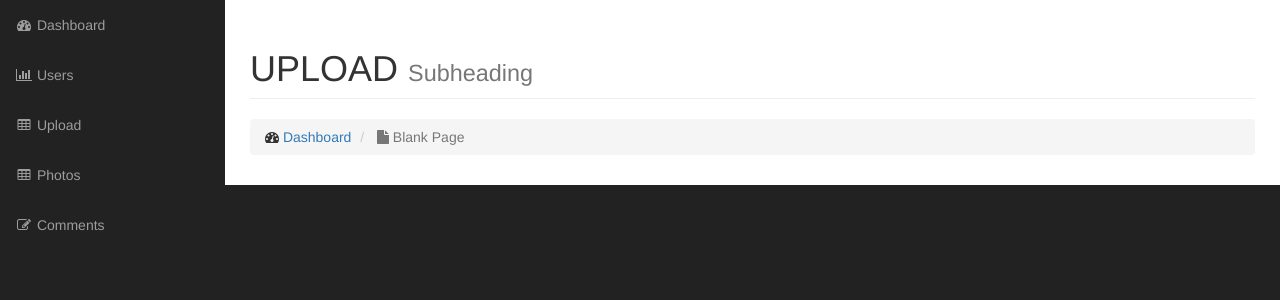
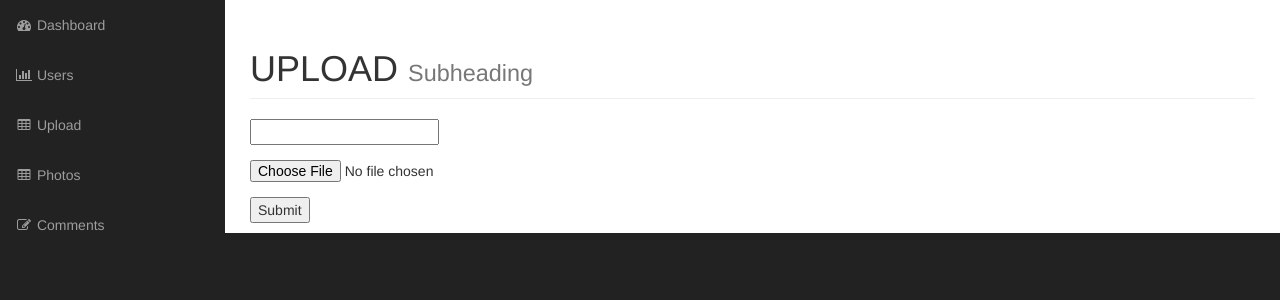
Before and after one commit to william251082/PhotoGallery, a PHP site: page /admin/upload.php in a window 1280 px wide. Shown: the part 51-351 px from the top of the page. Run offline with PHP 8.4, Linux system fonts and the light colour scheme; the visitor is signed in with stand-in values (Sample User, id 1); grey boxes labelled with a size stand in for pictures from a placeholder-image service; some libraries are stand-ins or nearby versions.

Commit message:
html form in upload

```diff
--- a/admin/upload.php
+++ b/admin/upload.php
@@ -1,4 +1,11 @@
 <?php include("includes/header.php"); ?>
+
+<?php
+if (!$session->is_signed_in()){
+
+    redirect("login.php");
+}
+?>
 
     <!-- Navigation -->
     <nav class="navbar navbar-inverse navbar-fixed-top" role="navigation">
@@ -24,14 +31,22 @@
                         UPLOAD
                         <small>Subheading</small>
                     </h1>
-                    <ol class="breadcrumb">
-                        <li>
-                            <i class="fa fa-dashboard"></i>  <a href="index.html">Dashboard</a>
-                        </li>
-                        <li class="active">
-                            <i class="fa fa-file"></i> Blank Page
-                        </li>
-                    </ol>
+
+                    <form action="" method="post" enctype="multipart/form-data">
+
+                        <div class="form-group">
+                            <input type="text" name="title">
+                        </div>
+
+                        <div class="form-group">
+                            <input type="file" name="file_upload">
+                        </div>
+
+                        <input type="submit" name="submit">
+
+                    </form>
+
+
                 </div>
             </div>
             <!-- /.row -->
```
